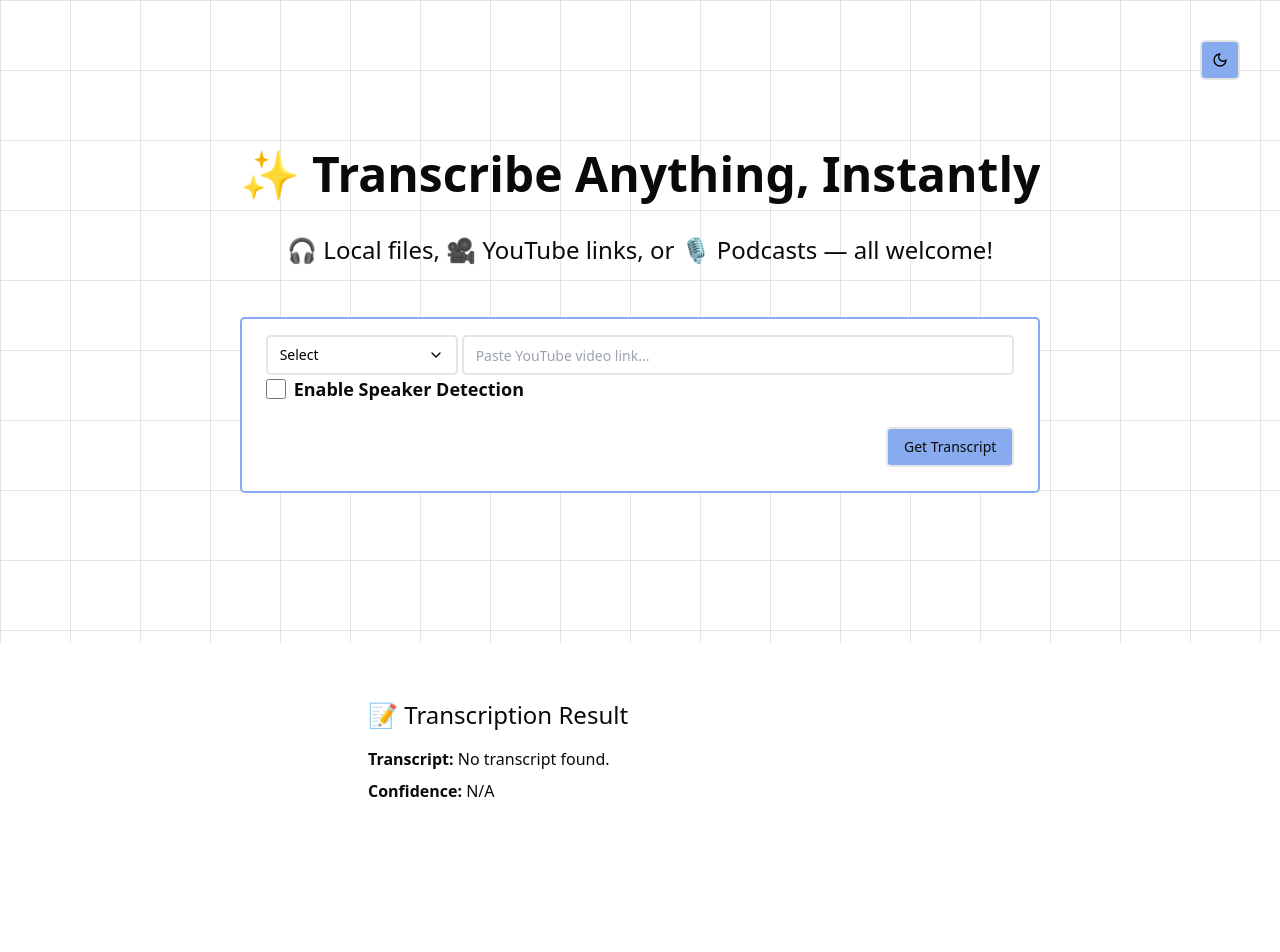
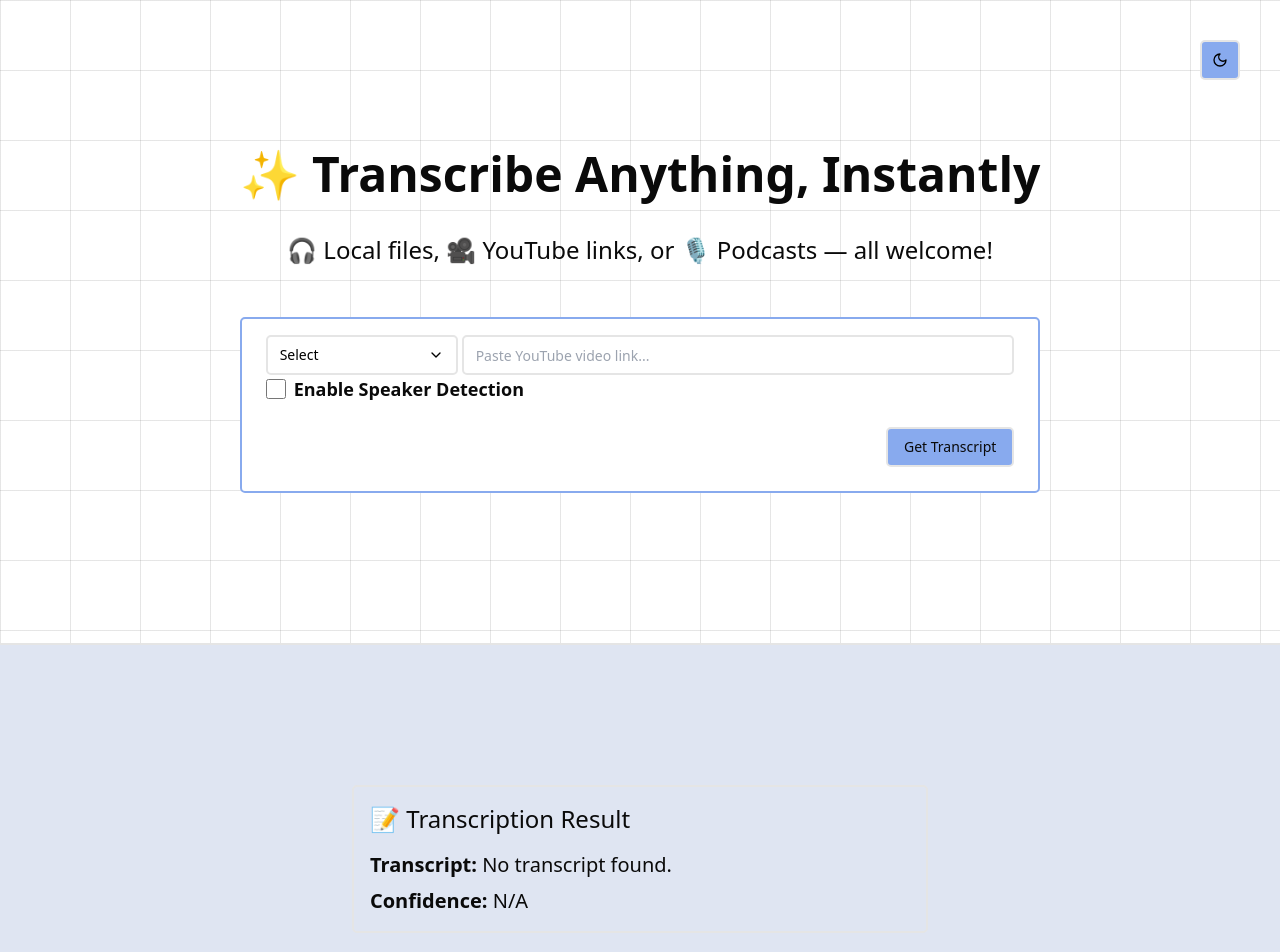
Before and after one commit to afnanhussain2002/read-podcast, a Next.js app: page /transcriber in a window 1280 px wide. Shown: the top 952 px of the page. Before the commit the page ends 819 px from the top, so only its background shows below. Built offline with nearby package versions, Linux system fonts and the light colour scheme.

Commit message:
show the speaker detect if it applied

```diff
--- a/components/TranscribedData.tsx
+++ b/components/TranscribedData.tsx
@@ -1,5 +1,7 @@
 import { ITranscript } from '@/dataTypes/transcribeDataTypes';
 import React, { useEffect, useState } from 'react'
+import { Label } from './ui/label';
+import { Card } from './ui/card';
 
 const TranscribedData = () => {
 
@@ -18,17 +20,51 @@ const TranscribedData = () => {
   }, []);
   console.log(transcript);
 
+   // Convert ms to mm:ss format
+   const formatTime = (ms: number) => {
+    const seconds = Math.floor(ms / 1000);
+    const minutes = Math.floor(seconds / 60);
+    const remainingSeconds = seconds % 60;
+    return `${minutes}:${remainingSeconds.toString().padStart(2, '0')}`;
+  };
+
 
   return (
-    <div className="nb-card nb-shadow p-4 max-w-xl mx-auto mt-10">
+    <section className='border-t-border dark:border-t-darkBorder dark:bg-darkBg border-t-2 bg-bg py-20 font-base lg:py-[100px]'>
+    <Card className="p-4 max-w-xl mx-auto mt-10 bg-">
       <h1 className="nb-text text-2xl mb-4">📝 Transcription Result</h1>
-      <p className="nb-text mb-2">
+
+
+      {transcript?.speakers?.length ? (
+        <div className="nb-card nb-shadow mt-6 p-4">
+        <h2 className="nb-text text-xl mb-4">🎙️ Speaker Detection</h2>
+        <div className="max-h-[400px] overflow-y-auto space-y-4">
+          {transcript.speakers.map((item, index) => (
+            <div key={index} className="nb-text border-l-4 border-black pl-3 py-2">
+              <div className="flex justify-between items-center mb-1">
+                <span className="font-bold text-lg">Speaker {item.speaker}</span>
+                <span className="text-sm text-gray-600">
+                  🕒 {formatTime(item.start)} - {formatTime(item.end)}
+                </span>
+              </div>
+              <p className="whitespace-pre-wrap">{item.text}</p>
+            </div>
+          ))}
+        </div>
+      </div>
+      ) : (
+      <div>
+          <p className="mb-2 text-xl">
         <strong>Transcript:</strong> {transcript?.transcript || 'No transcript found.'}
       </p>
-      <p className="nb-text">
+      <p className="text-xl">
         <strong>Confidence:</strong> {transcript?.confidence ? `${transcript.confidence * 100}%` : 'N/A'}
       </p>
-    </div>
+      </div>
+      )}
+    </Card>
+
+    </section>
   )
 }
 
```
